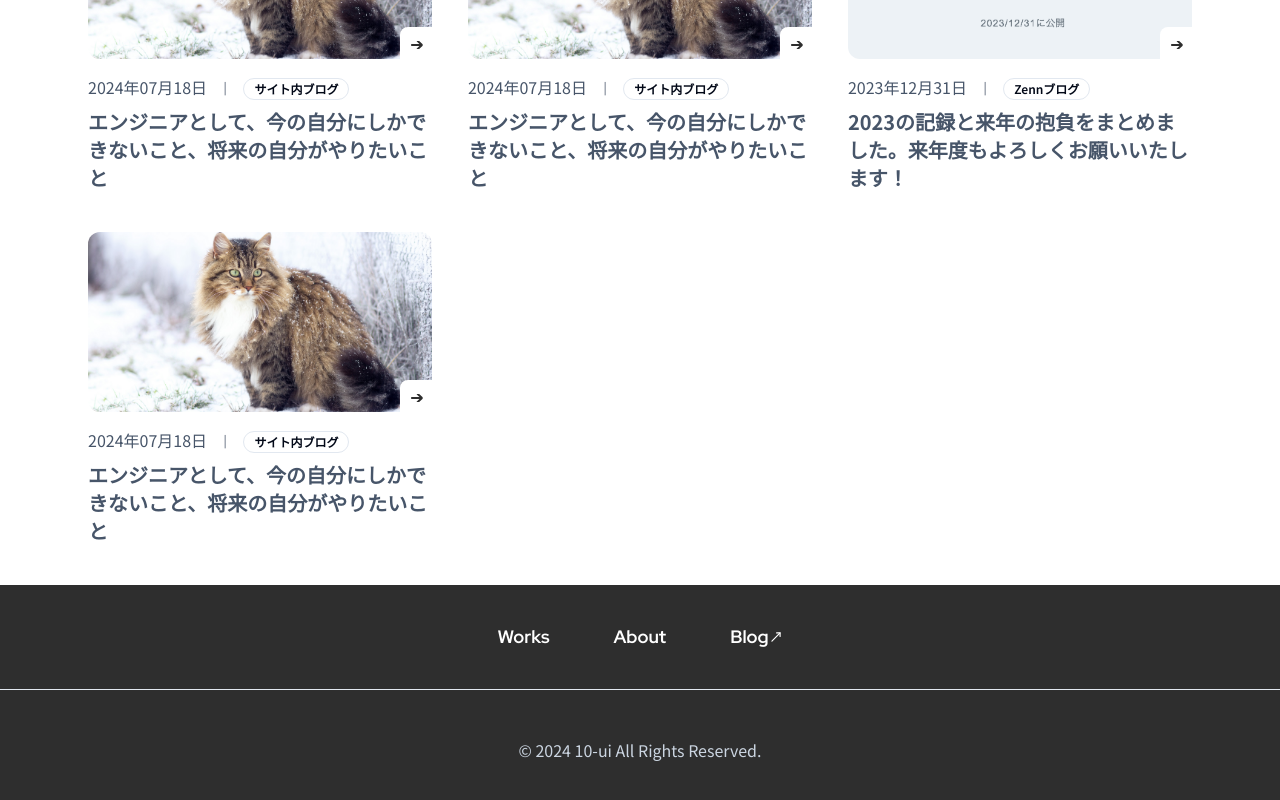
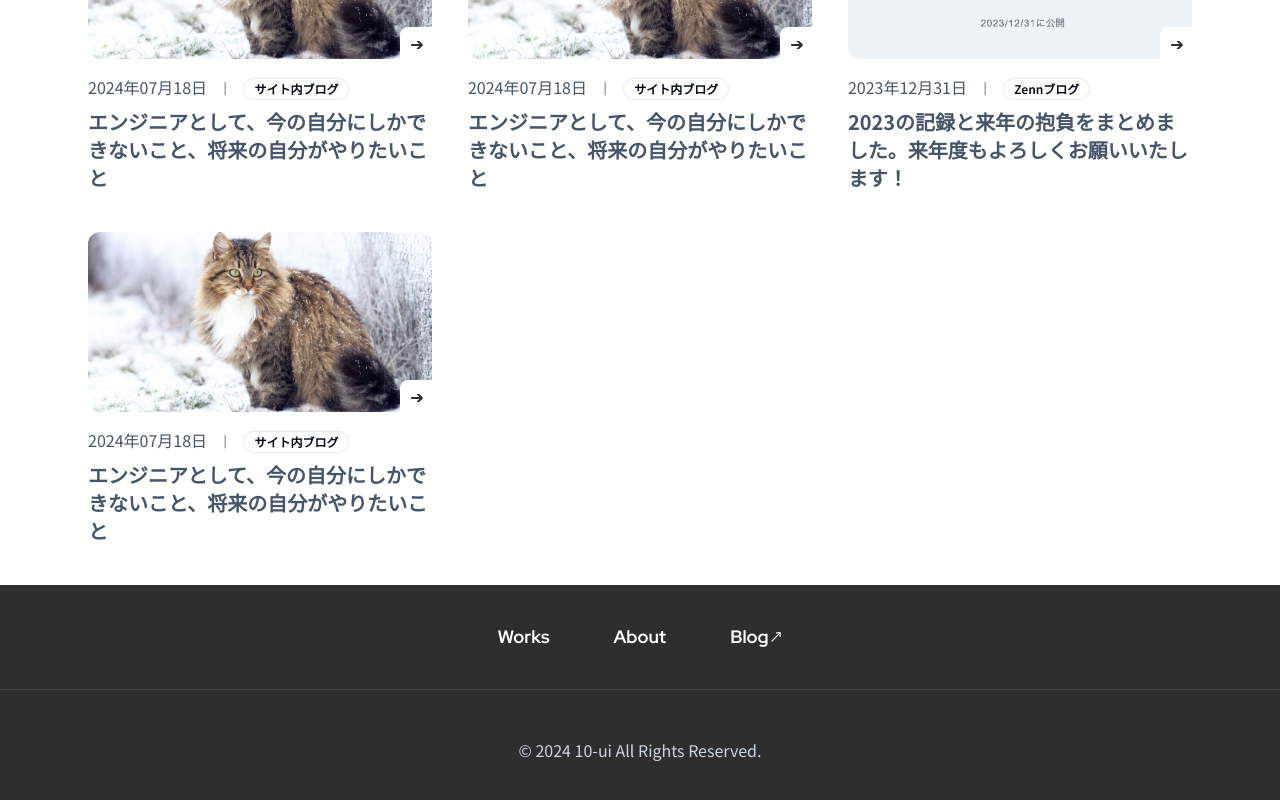
Before and after one commit to 10-ui/media, a Next.js app: page / in a window 1280 px wide. Shown: the part 2207-3007 px from the top of the page. Built offline with nearby package versions, Linux system fonts and the light colour scheme; a web font is replaced by a local one.

Commit message:
color修正

```diff
--- a/components/common/footer.tsx
+++ b/components/common/footer.tsx
@@ -6,10 +6,10 @@ import { Icons } from "@/components/common/icons";
 
 export default function Footer() {
   return (
-    <footer className='bg-footer w-full'>
+    <footer className='w-full bg-footer'>
       <div
         className={cn(
-          "flex w-full flex-row items-center justify-center gap-8 border-b border-input py-8",
+          "flex w-full flex-row items-center justify-center gap-8 border-b border-[#464646] py-8",
           fonts.redHatDisplay.className,
         )}>
         <Button
```
